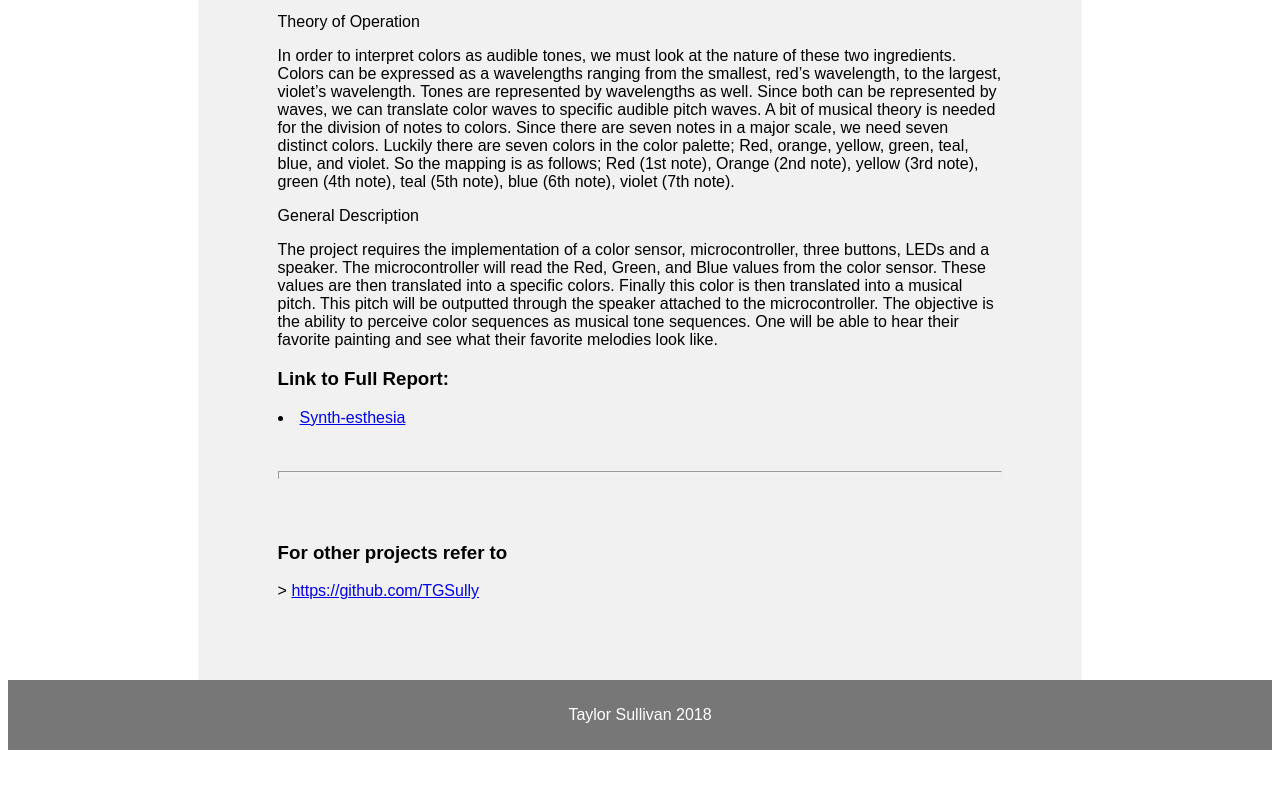
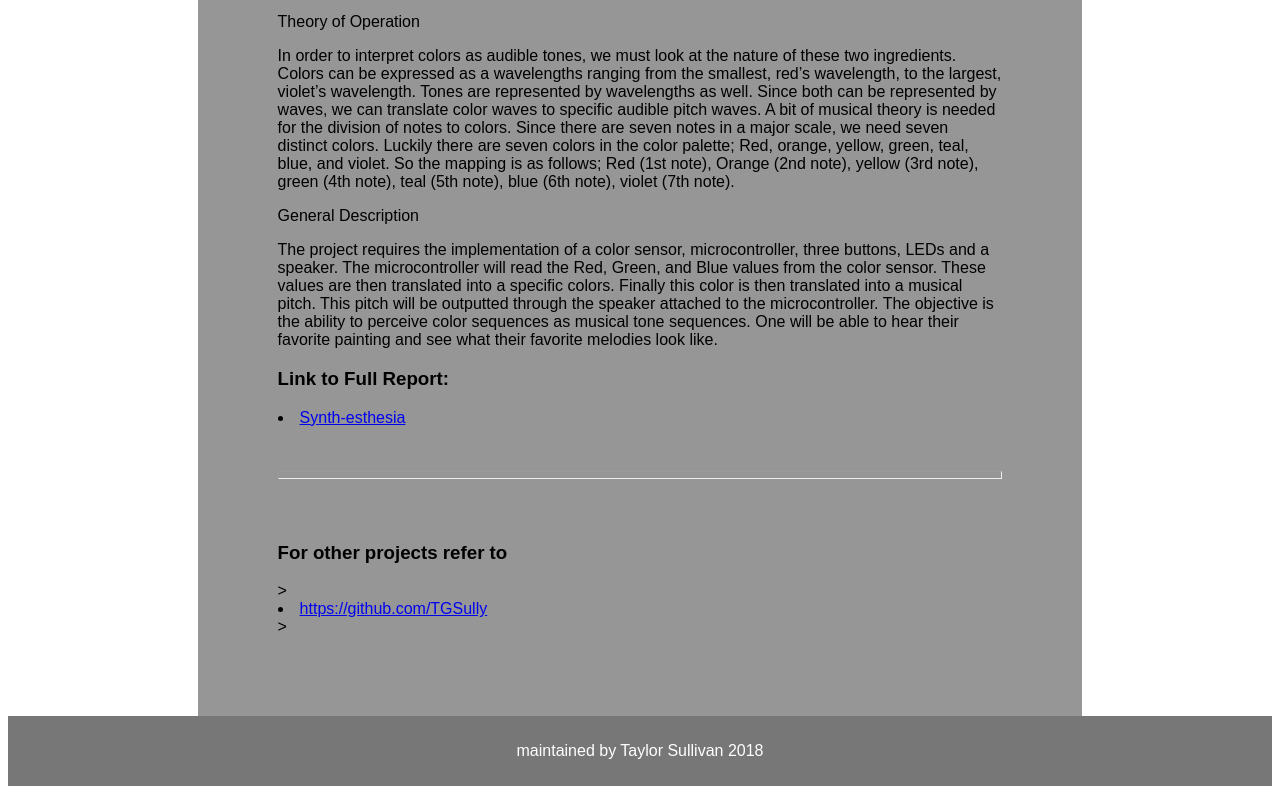
Before and after one commit to TGSully/TGSully.github.io, a plain HTML site: page index.html in a window 1280 px wide. Shown: the part 1389-2183 px from the top of the page. Before the commit the page ends 2147 px from the top, so only its background shows below. Drawn offline with Linux system fonts and the light colour scheme.

Commit message:
padding and css

```diff
--- a/index.html
+++ b/index.html
@@ -29,7 +29,7 @@ article {
     text-align: left;
     float: center;
     width: 70%;
-    background-color: #f1f1f1;
+    background-color: #969696;
 }
 
 /* Clear floats after the columns */
@@ -106,12 +106,12 @@ footer {
         <br>
         <br>
         <h1><p>For other projects refer to</p></h1>>
-        <a href="https://github.com/TGSully"> https://github.com/TGSully </a>
+        <li><a href="https://github.com/TGSully"> https://github.com/TGSully </a></li>>
   </article>
 </section>
 
 <footer>
-  <p>Taylor Sullivan 2018</p>
+  <p>maintained by Taylor Sullivan 2018</p>
 </footer>
 
 </body>
```
